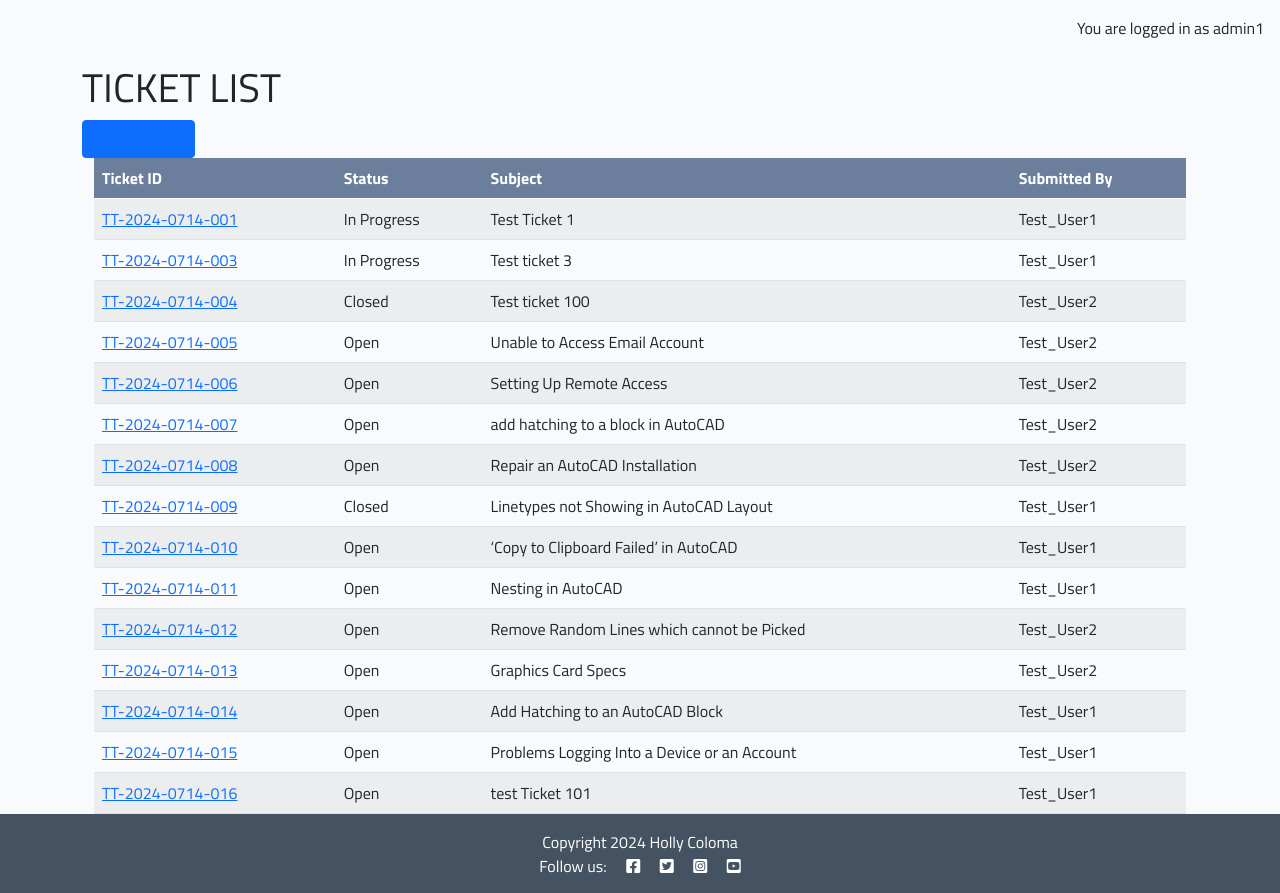
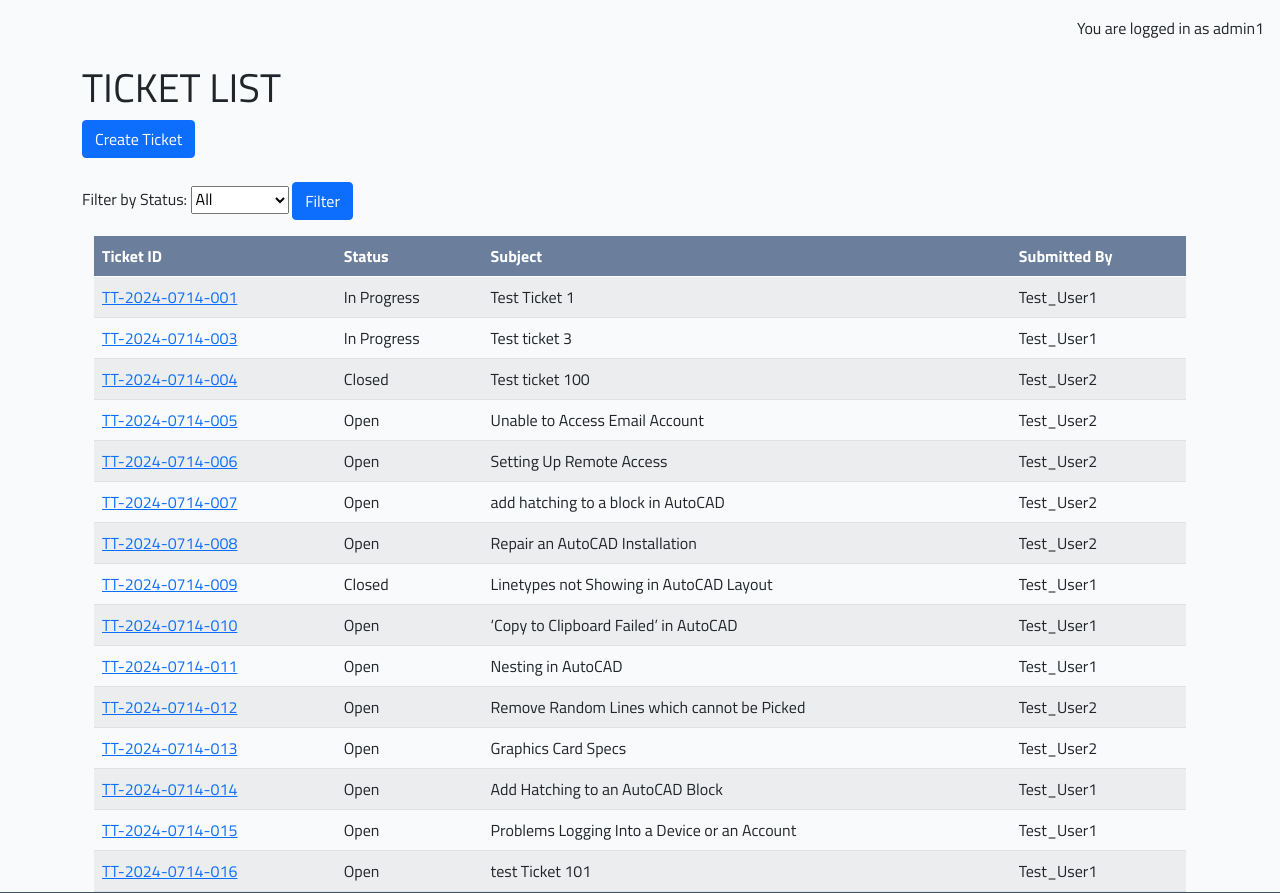
Before and after one commit to hpcoloma/PP4-Tech-Tackles, a Django app: page /tickets/ in a window 1280 px wide. Shown: the part 56-949 px from the top of the page. Run offline with Django 4.2, Linux system fonts and the light colour scheme; a user stored in the database is signed in; data comes from the database, SQL or seed files in the repository; both versions use the stored data as it was after the commit.

Commit message:
Add status filter form

```diff
--- a/static/css/style.css
+++ b/static/css/style.css
@@ -169,6 +169,17 @@ body {
 
 /* Custome CSS */
 
+/* Styles for the comment form */
+#commentForm textarea {
+    width: 100%;
+    height: 120px; /* Adjust the height as needed */
+    resize: vertical; /* Allows vertical resizing */
+}
+
+#commentForm .form-group {
+    margin-bottom: 1rem; /* Adjust margin as needed */
+}
+
 thead {
     background-color: #6b7e9b;
     color: white;
--- a/support/forms.py
+++ b/support/forms.py
@@ -33,3 +33,13 @@ class TicketUpdateForm(forms.ModelForm):
         else:
             # Regular users can edit subject and description only
             self.fields['status'].disabled = True
+
+
+class StatusFilterForm(forms.Form):
+    STATUS_OPTIONS = (
+        ('', 'All'),
+        ('Open', 'Open'),
+        ('In Progress', 'In Progress'),
+        ('Closed', 'Closed'),
+    )
+    status = forms.ChoiceField(choices=STATUS_OPTIONS, required=False, label='Filter by Status')
--- a/support/templates/support/ticket_list.html
+++ b/support/templates/support/ticket_list.html
@@ -2,9 +2,17 @@
 {% block content %}
 <div class="container mt-4">
     <h1>TICKET LIST</h1>
-        <button type="button" class="btn btn-primary" data-mdb-ripple-init>
-            <a href="{% url 'ticket_create' %}">Create Ticket</a>
-        </button>
+    <div class="mb-4">
+        <a href="{% url 'ticket_create' %}" class="btn btn-primary">Create Ticket</a>
+    </div>
+
+    <!--Filter Form-->
+    <form method="get" action="" class="mt-3 mb-3">
+        {{ filter_form.status.label_tag }}
+        {{ filter_form.status }}
+        <button type="submit" class="btn btn-primary">Filter</button>
+    </form>
+
     <div class="container-fluid">
         <div class="table-responsive table-scroll" data-mdb-perfect-scrollbar="true" style="position: relative; height: auto">
             <table class="table table-striped mb-0">
--- a/support/views.py
+++ b/support/views.py
@@ -5,7 +5,7 @@ from .models import Ticket, Comment
 from django.urls import reverse_lazy
 from django.contrib.auth.mixins import LoginRequiredMixin
 from django.contrib.auth.decorators import login_required
-from .forms import CommentForm, TicketForm, TicketUpdateForm
+from .forms import CommentForm, TicketForm, TicketUpdateForm, StatusFilterForm
 
 
 # Create your views here.
@@ -18,13 +18,26 @@ def home_page(request):
 class TicketListView(LoginRequiredMixin, ListView):
     model = Ticket
     template_name = 'support/ticket_list.html'
+    context_object_name = 'tickets'
 
     def get_queryset(self):
+        queryset = super().get_queryset()
+        status = self.request.GET.get('status')
+
         if self.request.user.is_staff:
-            return Ticket.objects.all().order_by('ticket_id')
+            queryset = Ticket.objects.all()
         else:
-            return Ticket.objects.filter(user=self.request.user).order_by('ticket_id')
+            queryset = Ticket.objects.filter(user=self.request.user)
 
+        if status:
+            queryset = queryset.filter(status=status)
+
+        return queryset.order_by('ticket_id')
+
+    def get_context_data(self, **kwargs):
+        context = super().get_context_data(**kwargs)
+        context['filter_form'] = StatusFilterForm(self.request.GET)
+        return context
 
 class TicketDetailView(LoginRequiredMixin, DetailView):
     model = Ticket
```
Also changed, not shown: support/templates/support/ticket_detail.html (+5 -3 lines), support/templates/support/ticket_form.html (+0 -11 lines), db.sqlite3.
